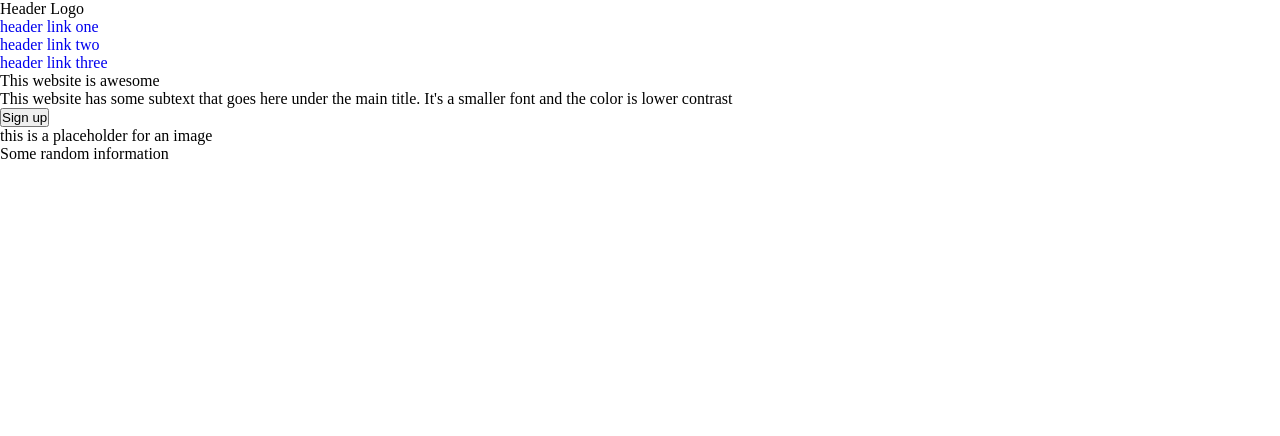
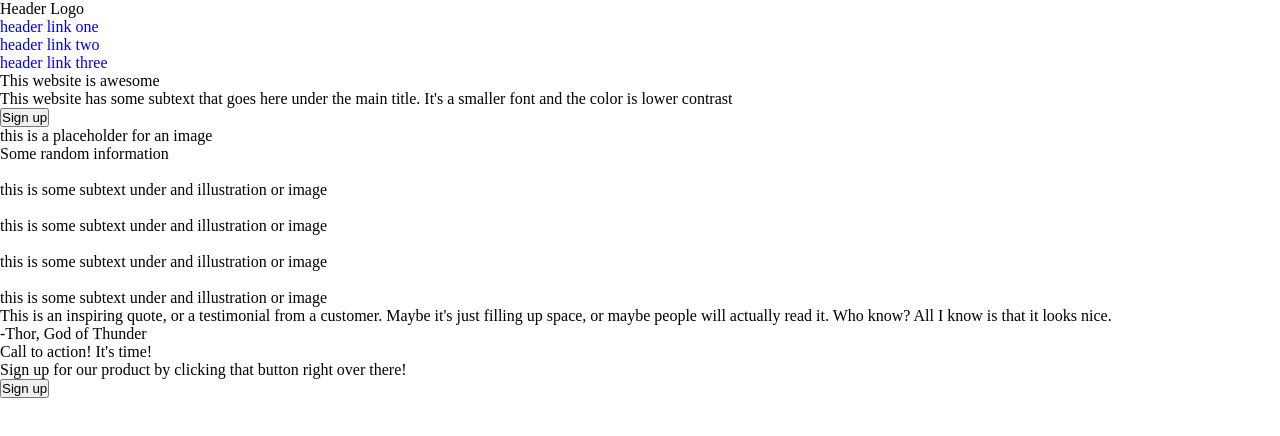
Before and after one commit to Eternalrivers/odin-landing_page, a plain HTML site: page Project-webpage/index.html in a window 1280 px wide. Drawn offline with Linux system fonts and the light colour scheme.

Commit message:
feat: Code details for index.html
Completed initial coding for the information contained in the index.html

```diff
--- a/Project-webpage/index.html
+++ b/Project-webpage/index.html
@@ -27,6 +27,32 @@
     </div>
     <div class="section-two">
       <div>Some random information</div>
+      <div class="icon">
+        <img src="">
+        <div>this is some subtext under and illustration or image</div>
+      </div>
+      <div class="icon">
+        <img src="">
+        <div>this is some subtext under and illustration or image</div>
+      </div>
+      <div class="icon">
+        <img src="">
+        <div>this is some subtext under and illustration or image</div>
+      </div>
+      <div class="icon">
+        <img src="">
+        <div>this is some subtext under and illustration or image</div>
+      </div>
+    <div class="section-three">
+      <div>This is an inspiring quote, or a testimonial from a customer. Maybe it's just filling up space, or maybe people will actually read it. Who know? All I know is that it looks nice.</div>
+      <div>-Thor, God of Thunder</div>
+    </div>
+    <div class="footer">
+      <div>Call to action! It's time!</div>
+      <div class="container"></div>
+       <div>Sign up for our product by clicking that button right over there!</div>
+       <button>Sign up</button>
+    </div>
     </div>
   </body>
 </html>
```
